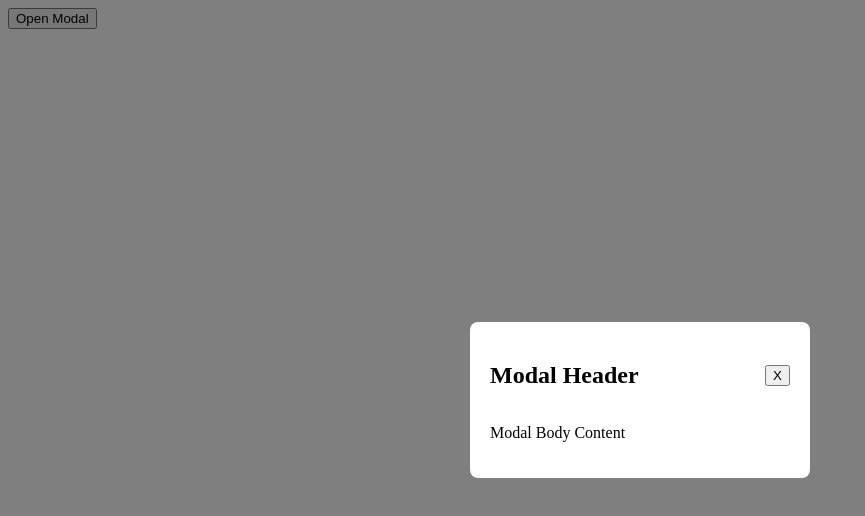
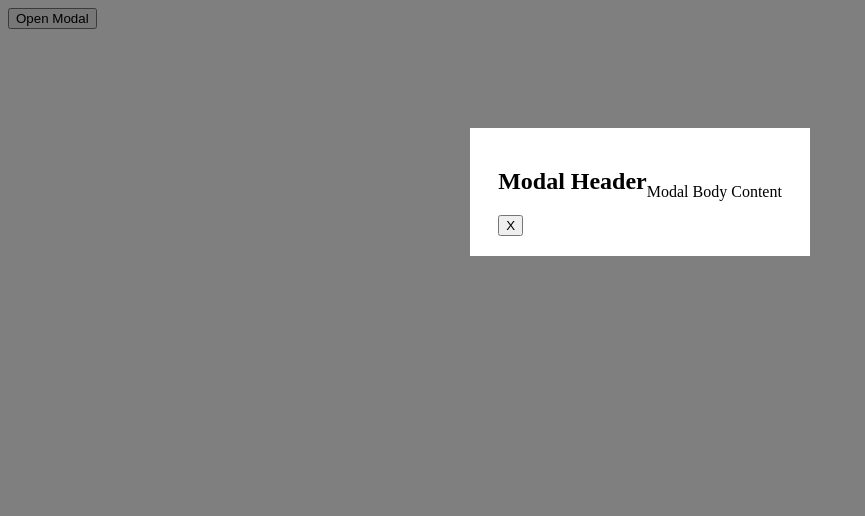
Before and after one commit to acciojob/css-modal-ChaurasiaJayant, a website: page main.html in a window 1280 px wide. Both pictures are taken after a click on the button "Open Modal". Shown: the whole page, without its empty margins (0-865 px from the left). Drawn offline with Linux system fonts and the light colour scheme.

Commit message:
created a submission

```diff
--- a/script.js
+++ b/script.js
@@ -5,8 +5,9 @@ const closeBtn = document.querySelector(".close-modal");
 
 // open modal
 openBtn.addEventListener("click", () => {
-  modal.style.display = "flex";
+  modal.style.display = "block"; // MUST be block
 });
+
 
 // close via button
 closeBtn.addEventListener("click", () => {
--- a/styles.css
+++ b/styles.css
@@ -1,4 +1,3 @@
-/*  your css code here. If applicable */
 .modal {
   display: none;
   position: fixed;
@@ -7,23 +6,15 @@
   width: 100%;
   height: 100%;
   background: rgba(0,0,0,0.5);
+}
+
+/* center content here instead */
+.modal-content {
+  display: flex;
   justify-content: center;
   align-items: center;
-}
-
-.modal-content {
+  margin: 10% auto;
   background: white;
   padding: 20px;
   width: 300px;
-  border-radius: 8px;
 }
-
-.modal-header {
-  display: flex;
-  justify-content: space-between;
-  align-items: center;
-}
-
-.close-modal {
-  cursor: pointer;
-}
```
